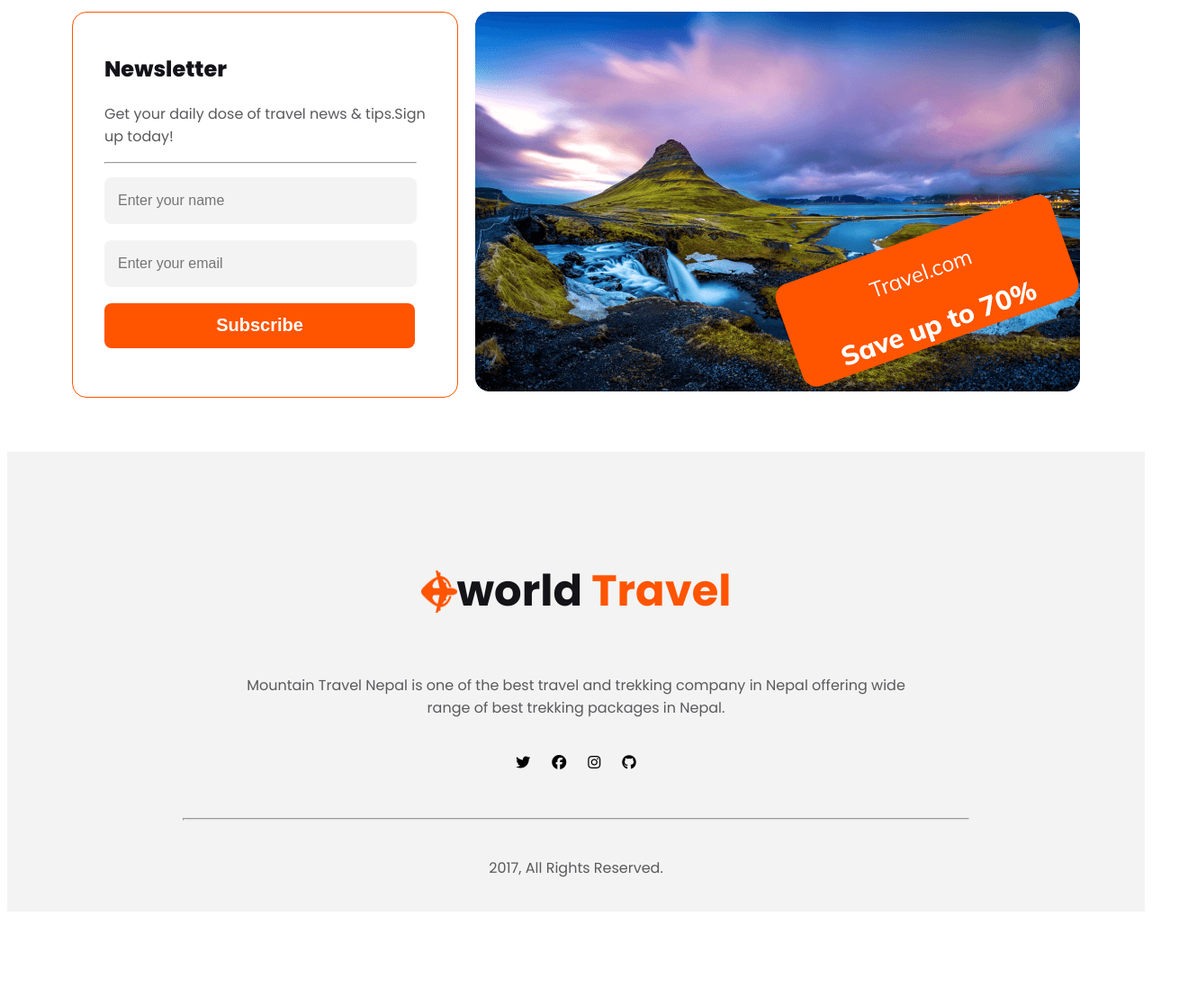
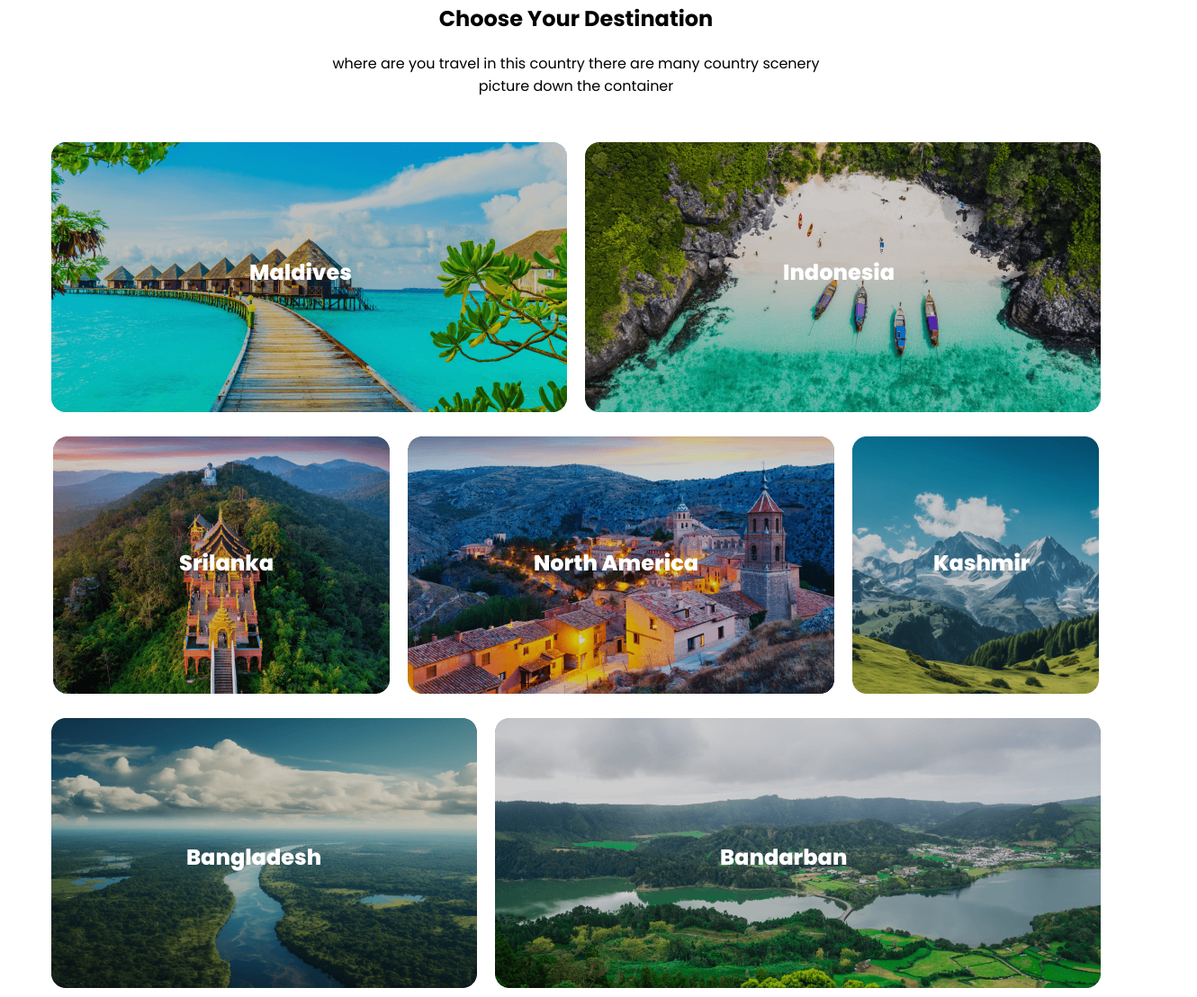
Before and after one commit to ashimsarkar1512/B9A2-world-travel, a plain HTML site: page index.html in a window 1280 px wide. Shown: the part 1383-2491 px from the top of the page at 90% size, 1330 px wide, since content can reach past the window. Before the commit the page ends 2404 px from the top, so only its background shows below. Drawn offline with Linux system fonts and the light colour scheme.

Commit message:
finished the emage section

```diff
--- a/index.html
+++ b/index.html
@@ -40,7 +40,6 @@
                           <div class="input-item">
                             <div class="down-icon">
                               <input type="text" name="" placeholder="Where go"  id="">
-                              <i class="fa-solid fa-angle-down"></i>
 
                             </div>
                             <div class="down-icon">
@@ -78,6 +77,51 @@
                  </div>
                 </section>
 
+                <section class="image-section">
+                    <div class="container-head">
+                      <h2>Choose Your Destination</h2>
+                      <p>where are you travel in this country there are many country scenery <br> picture down the container</p>
+                    </div>
+                    <div class="image-row">
+                     <div class="Maldives">
+                      <img src="Images/Rectangle 5.png" alt="">
+                        <h3>Maldives</h3>
+                     </div>
+                      <div class="Indonesia">
+                        <img src="Images/Rectangle 8.png" alt="">
+                         <h3>Indonesia</h3>
+                      </div>
+                    </div>
+
+
+                    <div class="three-image">
+                      <div class="srilanka">
+                        <img src="Images/Rectangle 6.png" alt="">
+                         <h3>Srilanka</h3>
+                      </div>
+                     <div class="north-america">
+                      <img src="Images/Rectangle 7.png" alt="">
+                     <h3>North America</h3>
+                     </div>
+                     <div class="kashmir">
+                      <img src="Images/Rectangle 9.png" alt="">
+                     <h3>Kashmir</h3>
+                     </div>
+                    </div>
+
+                    <div class="two-image">
+                     <div class="Bangladesh">
+                      <img src="Images/Rectangle 11.png" alt="">
+                      <h3>Bangladesh</h3>
+                     </div>
+                     <div class="Bandarban">
+                      <img src="Images/Rectangle 10.png" alt="">
+                      <h3>Bandarban</h3>
+                     </div>
+                    </div>
+
+                </section>
+
 
                 <section class="Newsletter-section">
                   <div class="Newsletter">
@@ -110,13 +154,14 @@
                   <h1>world <span>Travel</span></h1>
                 </div>
                 <p>Mountain Travel Nepal is one of the best travel and trekking company in Nepal offering wide <br> range of best trekking packages in Nepal.</p>
+                <hr class="line-1">
                 <div class="social-icons">
                   <i class="fa-brands fa-twitter"></i>
                   <i class="fa-brands fa-facebook"></i>
                   <i class="fa-brands fa-instagram"></i>
                   <i class="fa-brands fa-github"></i>
                 </div>
-                <hr class="line">
+                <hr class="line-2">
 
                 <p>2017, All Rights Reserved.</p>
               </section>
--- a/styles/travel.css
+++ b/styles/travel.css
@@ -80,7 +80,7 @@ body {
   font-style: normal;
   font-weight: 400;
   line-height: 26px;
-  /* 162.5% */
+
 }
 
 .input-item {
@@ -181,11 +181,106 @@ ul {
 
 }
 
+.container-head{
+  text-align: center;
+}
+
+.image-row{
+ margin: 0 auto;
+ display: flex;
+justify-content: center;
+margin-top: 50px;
+ gap: 20px;
+
+}
+.three-image,.two-image {
+  display: flex;
+  justify-content: center;
+  gap: 20px;
+  margin-top: 20px;
+
+}
+.Maldives h3,.Indonesia h3{
+  position: absolute;
+ margin-top: -180px;
+ margin-left:220px;
+ color: #FFF;
+text-align: center;
+font-size: 24px;
+font-weight: 800;
+}
+.Maldives{
+  position: relative;
+}
+.Indonesia{
+  position: relative;
+}
+
+.srilanka{
+  position: relative;
+}
+.srilanka h3, .north-america h3{
+ position: absolute;
+ margin-top: -170px;
+  margin-left:140px;
+  color: #FFF;
+ text-align: center;
+ font-size: 24px;
+ font-weight: 800;
+}
+.north-america{
+  position: relative;
+}
+.kashmir{
+  position: relative;
+}
+.kashmir h3{
+  position: absolute;
+ margin-top: -170px;
+  margin-left:90px;
+  color: #FFF;
+ text-align: center;
+ font-size: 24px;
+ font-weight: 800;
+
+}
+
+.Bangladesh{
+position: relative;
+}
+.Bangladesh h3{
+  position: absolute;
+  margin-top: -170px;
+  margin-left:150px;
+  color: #FFF;
+ text-align: center;
+ font-size: 24px;
+ font-weight: 800;
+}
+.Bandarban{
+  position: relative;
+}
+.Bandarban h3{
+  position: absolute;
+  margin-top: -170px;
+  margin-left:250px;
+  color: #FFF;
+ text-align: center;
+ font-size: 24px;
+ font-weight: 800;
+}
+
+
+
+.image-section img{
+background-color: linear-gradient(0deg, rgba(19, 19, 24, 0.20) 0%, rgba(19, 19, 24, 0.20) 100%), url(),lightgray -101px -108.075px / 135.253% 172.05% no-repeat;
+}
 .Newsletter-section {
   max-width: 1120px;
   margin: 60px auto;
   display: flex;
   justify-content: space-between;
+  background: #FFF;
 }
 
 .Newsletter {
@@ -283,7 +378,7 @@ font-style: normal;
 
 .footer-section {
   background: rgba(19, 19, 24, 0.05);
-  padding-bottom: 20px;
+  padding-bottom: 40px;
 
 }
 
@@ -316,18 +411,26 @@ font-style: normal;
   font-weight: 400;
 
 }
+.line-1{
+  margin: 0 auto;
+  background: rgba(255, 255, 255, 0.15);
+  width: 1320px;
+height: 1px;
+margin-top: 30px;
+
+}
 
 .social-icons {
   display: flex;
   justify-content: center;
   gap: 24px;
-  padding-top: 24px;
+  padding-top: px;
   height: 30px;
   margin-bottom: 40px;
 
 }
 
-.line {
+.line-2 {
   width: 872px;
   height: 1px;
   margin: 0 auto;
@@ -343,5 +446,21 @@ font-style: normal;
   /* .travel-section{
 flex-direction: column;
   } */
+  .menu{
+    flex-direction: column;
+    width: 100%;
+  }
+  .Newsletter-section{
+    flex-direction: column;
+    width: 100%;
+
+  }
+  .Newsletter-image{
+    width:30%px;
+  }
+  .tour-section{
+    flex-direction: column;
+
+  }
   .heading-explore {}
 }
```
